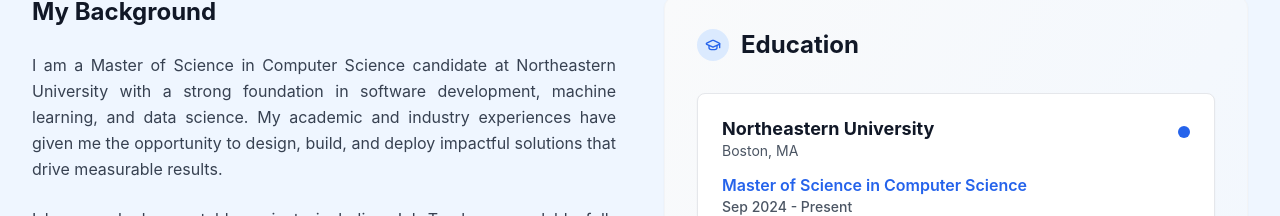
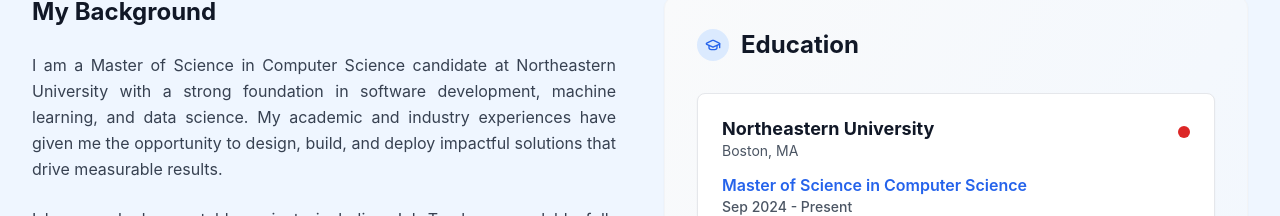
Before and after one commit to afrah123456/Initial_Portfolio, a React (Create React App) app: page / in a window 1280 px wide. Shown: the part 858-1074 px from the top of the page. Built offline with nearby package versions, Linux system fonts and the light colour scheme.

Commit message:
changed neu circle color

```diff
--- a/src/components/Portfolio.jsx
+++ b/src/components/Portfolio.jsx
@@ -536,7 +536,7 @@
                       <h4 className="font-bold text-gray-900 text-lg leading-tight">Northeastern University</h4>
                       <p className="text-gray-600 text-sm">Boston, MA</p>
                     </div>
-                    <div className="w-3 h-3 bg-blue-600 rounded-full mt-2 flex-shrink-0"></div>
+                    <div className="w-3 h-3 bg-red-600 rounded-full mt-2 flex-shrink-0"></div>
                   </div>
                   <div className="mb-3">
                     <p className="text-blue-600 font-semibold text-base">Master of Science in Computer Science</p>
```
